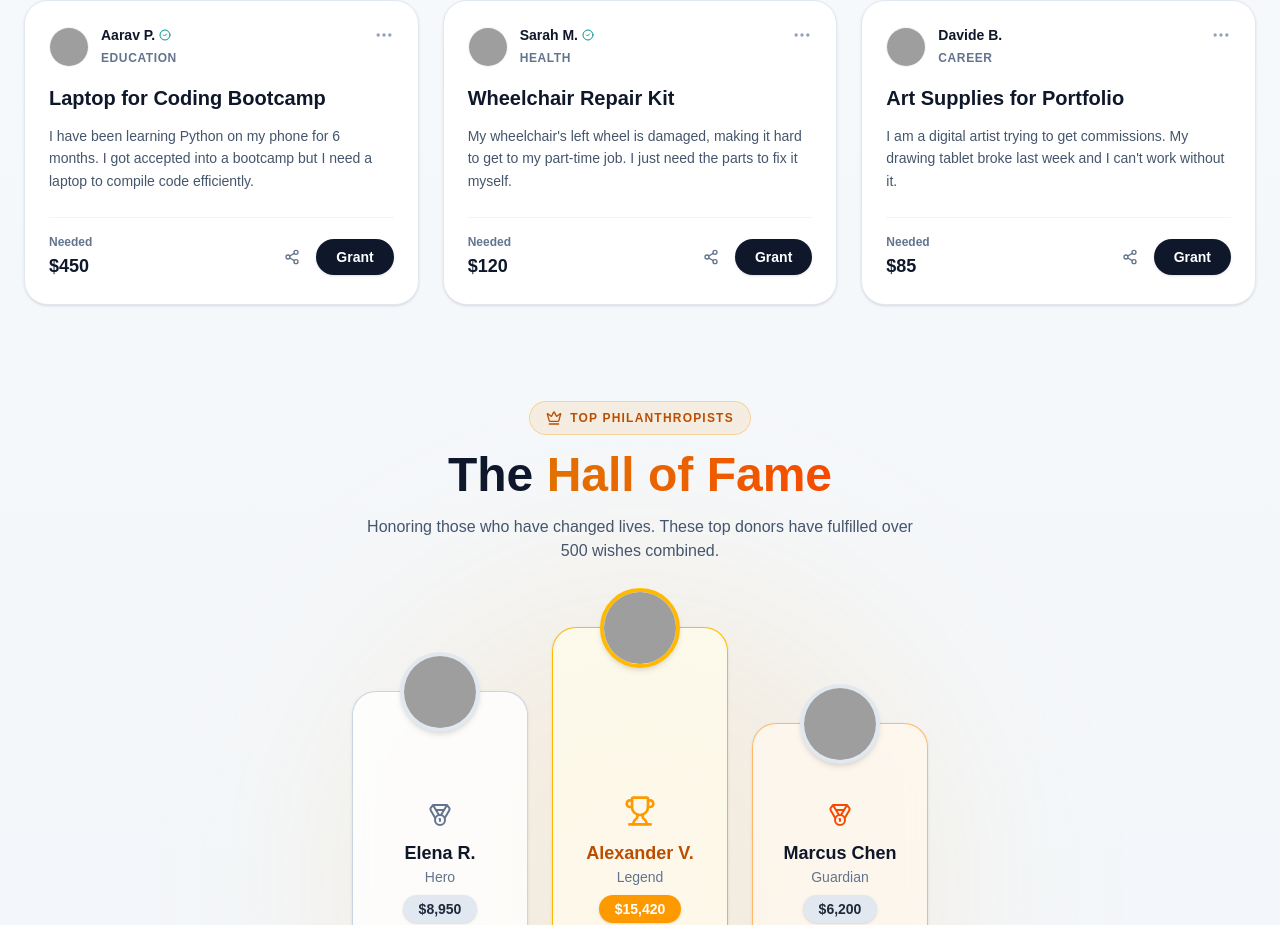
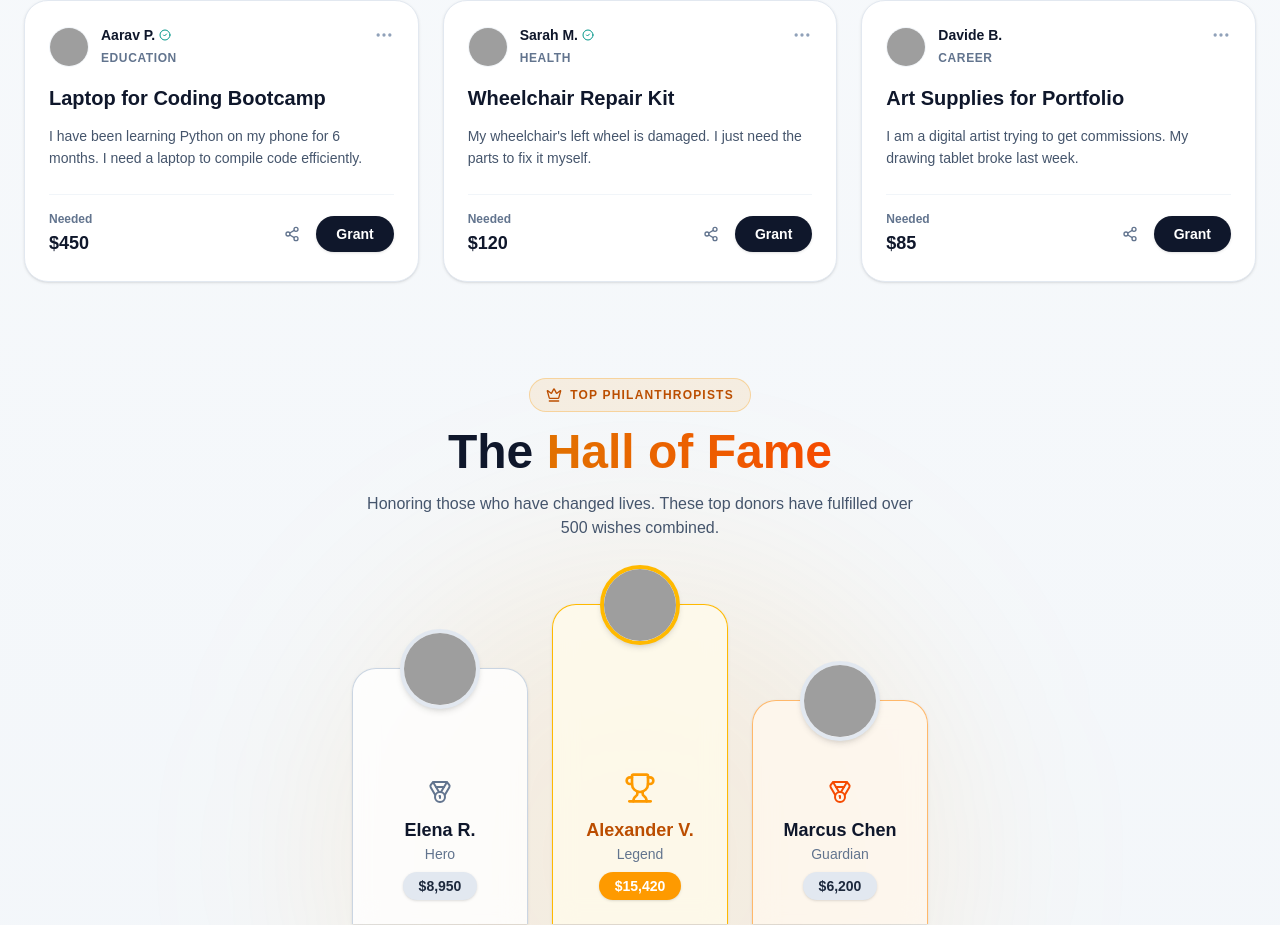
Before and after one commit to itznik/helpio, a Next.js app in the folder helpio/: page / in a window 1280 px wide. Shown: the part 800-1725 px from the top of the page. Built offline with nearby package versions, Linux system fonts and the light colour scheme; grey boxes are pictures that could not be loaded.

Commit message:
Update WishFeed.tsx

```diff
--- a/helpio/src/components/sections/WishFeed.tsx
+++ b/helpio/src/components/sections/WishFeed.tsx
@@ -3,47 +3,19 @@
 import WishCard from '../ui/WishCard';
 import { motion } from 'framer-motion';
 
+// Mock Data
 const WISHES = [
-  {
-    id: 1,
-    name: "Aarav P.",
-    avatar: "https://i.pravatar.cc/150?u=a",
-    wish: "Laptop for Coding Bootcamp",
-    story: "I have been learning Python on my phone for 6 months. I got accepted into a bootcamp but I need a laptop to compile code efficiently.",
-    amount: 450,
-    category: "Education",
-    verified: true,
-  },
-  {
-    id: 2,
-    name: "Sarah M.",
-    avatar: "https://i.pravatar.cc/150?u=s",
-    wish: "Wheelchair Repair Kit",
-    story: "My wheelchair's left wheel is damaged, making it hard to get to my part-time job. I just need the parts to fix it myself.",
-    amount: 120,
-    category: "Health",
-    verified: true,
-  },
-  {
-    id: 3,
-    name: "Davide B.",
-    avatar: "https://i.pravatar.cc/150?u=d",
-    wish: "Art Supplies for Portfolio",
-    story: "I am a digital artist trying to get commissions. My drawing tablet broke last week and I can't work without it.",
-    amount: 85,
-    category: "Career",
-    verified: false,
-  }
+  { id: 1, name: "Aarav P.", avatar: "https://i.pravatar.cc/150?u=a", wish: "Laptop for Coding Bootcamp", story: "I have been learning Python on my phone for 6 months. I need a laptop to compile code efficiently.", amount: 450, category: "Education", verified: true },
+  { id: 2, name: "Sarah M.", avatar: "https://i.pravatar.cc/150?u=s", wish: "Wheelchair Repair Kit", story: "My wheelchair's left wheel is damaged. I just need the parts to fix it myself.", amount: 120, category: "Health", verified: true },
+  { id: 3, name: "Davide B.", avatar: "https://i.pravatar.cc/150?u=d", wish: "Art Supplies for Portfolio", story: "I am a digital artist trying to get commissions. My drawing tablet broke last week.", amount: 85, category: "Career", verified: false }
 ];
 
 export default function WishFeed() {
   return (
     <section className="container mx-auto px-6 relative z-10">
-
-      {/* Header */}
       <div className="flex flex-col md:flex-row justify-between items-end mb-12 gap-6">
         <div>
-          {/* Title: Dark in Light Mode */}
+          {/* Header Title: Explicit Black */}
           <h2 className="text-3xl md:text-4xl font-display font-bold text-slate-900 dark:text-white mb-2">
             Latest Requests
           </h2>
@@ -54,7 +26,6 @@ export default function WishFeed() {
         </button>
       </div>
 
-      {/* Grid */}
       <div className="grid grid-cols-1 md:grid-cols-2 lg:grid-cols-3 gap-6">
         {WISHES.map((wish, index) => (
           <motion.div
@@ -68,7 +39,6 @@ export default function WishFeed() {
           </motion.div>
         ))}
       </div>
-
     </section>
   );
 }
```
